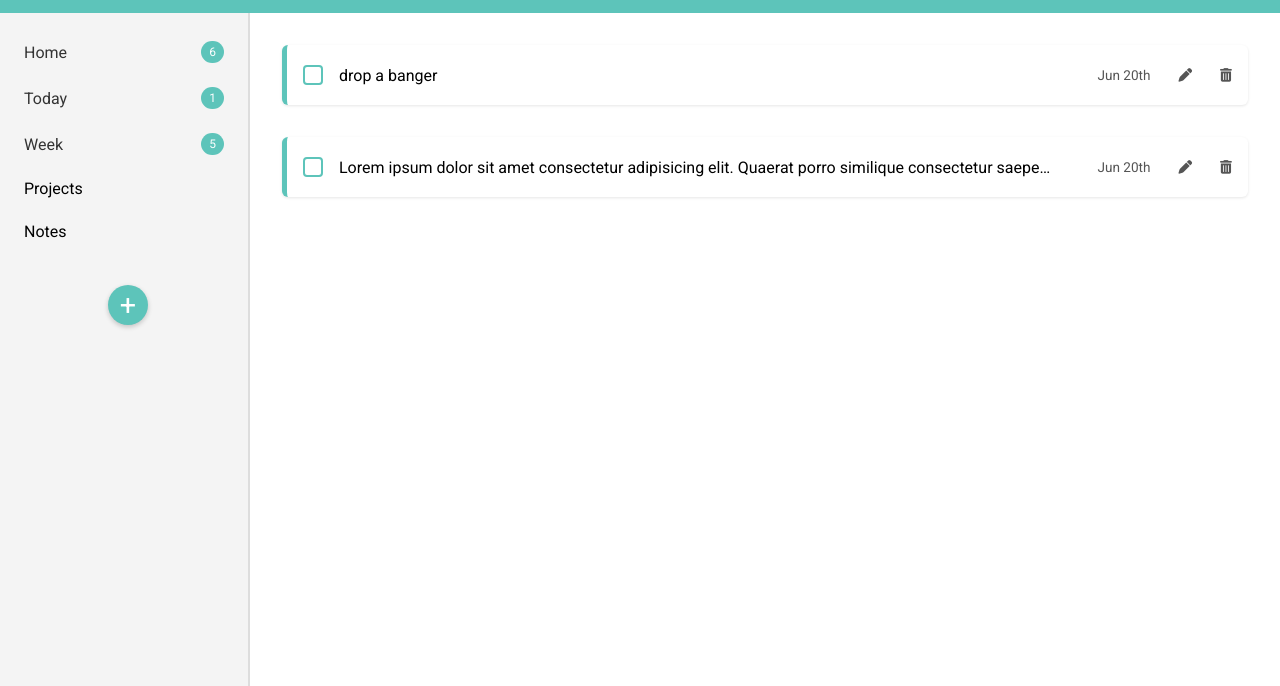
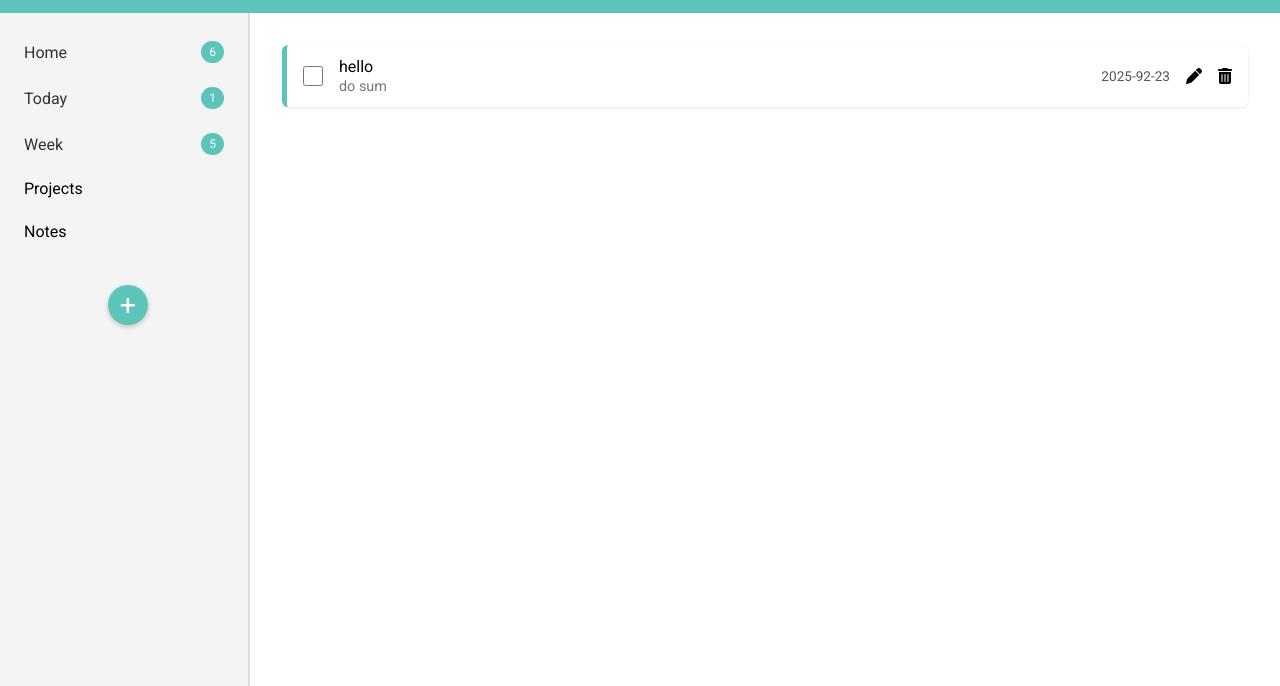
Before and after one commit to sajalbaral/todolist, a website built with webpack: page src/template.html in a window 1280 px wide. Shown: the part 114-800 px from the top of the page. Built offline with nearby package versions, Linux system fonts and the light colour scheme.

Commit message:
created a module that renders the UI and imported that to index.js

```diff
--- a/src/index.js
+++ b/src/index.js
@@ -1,8 +1,11 @@
 import { createTodo } from "./modules/todo";
+import { renderTodo } from "./modules/ui";
 import "./style.css";
+
+const mainDiv = document.querySelector(".main-container");
 
 const test = createTodo("hello", "do sum", "2025-92-23", "high");
 
-console.log(test);
-test.toggleComplete();
-console.log(test);
+const render = renderTodo(test);
+
+mainDiv.appendChild(render);
--- a/src/modules/ui.js
+++ b/src/modules/ui.js
@@ -0,0 +1,42 @@
+function createDiv(tag, className, textContent) {
+  const element = document.createElement(tag);
+  element.classList.add(className);
+  element.textContent = textContent;
+
+  return element;
+}
+
+function createFontAwesome(tag, iconClass, iconName) {
+  const icon = document.createElement(tag);
+  icon.classList.add(iconClass, iconName);
+
+  return icon;
+}
+
+export function renderTodo(todoObj) {
+  const div = document.createElement("div");
+  div.classList.add("todo");
+
+  const checkBox = document.createElement("input");
+  checkBox.type = "checkbox";
+  checkBox.classList.add("todo_check");
+
+  const taskInfo = document.createElement("div");
+  taskInfo.classList.add("task-info");
+  const taskTitle = createDiv("div", "task-title", todoObj.title);
+  const taskDetail = createDiv("div", "details", todoObj.description);
+  taskInfo.append(taskTitle, taskDetail);
+
+  const taskDate = createDiv("div", "date", todoObj.dueDate);
+  const edit = document.createElement("div");
+  const editIcon = createFontAwesome("i", "fas", "fa-pen");
+  edit.appendChild(editIcon);
+
+  const dele = document.createElement("div");
+  const deleIcon = createFontAwesome("i", "fas", "fa-trash-alt");
+  dele.appendChild(deleIcon);
+
+  div.append(checkBox, taskInfo, taskDate, edit, dele);
+
+  return div;
+}
--- a/src/style.css
+++ b/src/style.css
@@ -149,6 +149,7 @@ Main todo list
   white-space: nowrap;
   overflow: hidden;
   text-overflow: ellipsis;
+  margin-bottom: 2px;
 }
 
 .date,
@@ -160,7 +161,32 @@ Main todo list
   color: #555;
 }
 
-.edit:hover,
-.delete:hover {
+.edit i,
+.delete i {
+  color: #888;
+  transition: color 0.2s;
+}
+
+.edit i:hover,
+.delete i:hover {
   color: var(--accent);
 }
+
+.task-info {
+  display: flex;
+  flex-direction: column;
+  flex: 1;
+  overflow: hidden;
+}
+
+.details {
+  font-size: 0.9rem;
+  color: #777;
+  white-space: nowrap;
+  overflow: hidden;
+  text-overflow: ellipsis;
+  white-space: nowrap;
+  overflow: hidden;
+  text-overflow: ellipsis;
+  max-width: 100%;
+}
--- a/src/template.html
+++ b/src/template.html
@@ -46,29 +46,7 @@
 
         <div class="new-todo" title="Add a new task">+</div>
       </nav>
-      <div class="main-container task-list">
-        <div class="todo">
-          <div class="todo_check"></div>
-          <div class="task-title">drop a banger</div>
-          <div class="details"></div>
-          <div class="date">Jun 20th</div>
-          <div class="edit"><i class="fas fa-pen"></i></div>
-          <div class="delete"><i class="fas fa-trash-alt"></i></div>
-        </div>
-        <div class="todo">
-          <div class="todo_check"></div>
-          <div class="task-title">
-            Lorem ipsum dolor sit amet consectetur adipisicing elit. Quaerat
-            porro similique consectetur saepe veritatis ex numquam provident
-            nobis illo! Odio nobis repellendus nesciunt, corrupti doloribus
-            recusandae ut tempora dicta itaque?
-          </div>
-          <div class="details"></div>
-          <div class="date">Jun 20th</div>
-          <div class="edit"><i class="fas fa-pen"></i></div>
-          <div class="delete"><i class="fas fa-trash-alt"></i></div>
-        </div>
-      </div>
+      <div class="main-container task-list"></div>
     </div>
   </body>
 </html>
```
